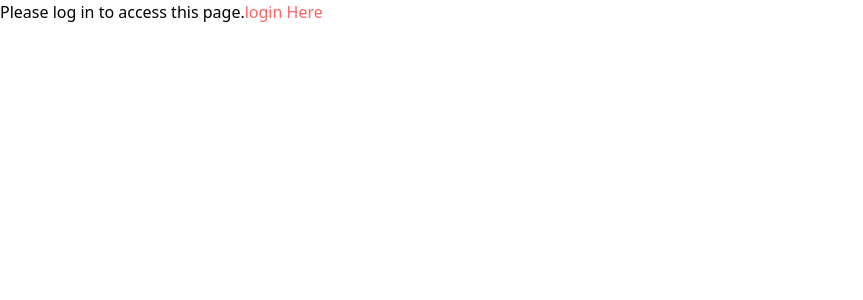
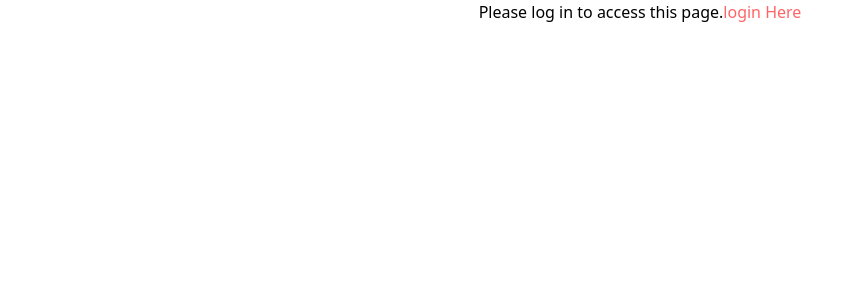
Before and after one commit to Subroto112001/Kotha, a React (Vite) app: page / in a window 1280 px wide. Shown: the top 300 px of the page, without its empty margins (0-863 px from the left). Built offline with nearby package versions, Linux system fonts and the light colour scheme; no server answers.

Commit message:
profile page

```diff
--- a/src/Eliment/Home.jsx
+++ b/src/Eliment/Home.jsx
@@ -28,7 +28,7 @@ const Home = () => {
   const sliderComponent = useMemo(() => <Slider />, []);
 
   if (!user) {
-    return <div>Please log in to access this page.
+    return <div className="flex justify-center items-center">Please log in to access this page.
       <NavLink
                   to={"/login"}
                   className="text-[16px] font-medium cursor-pointer text-red-400"
```
